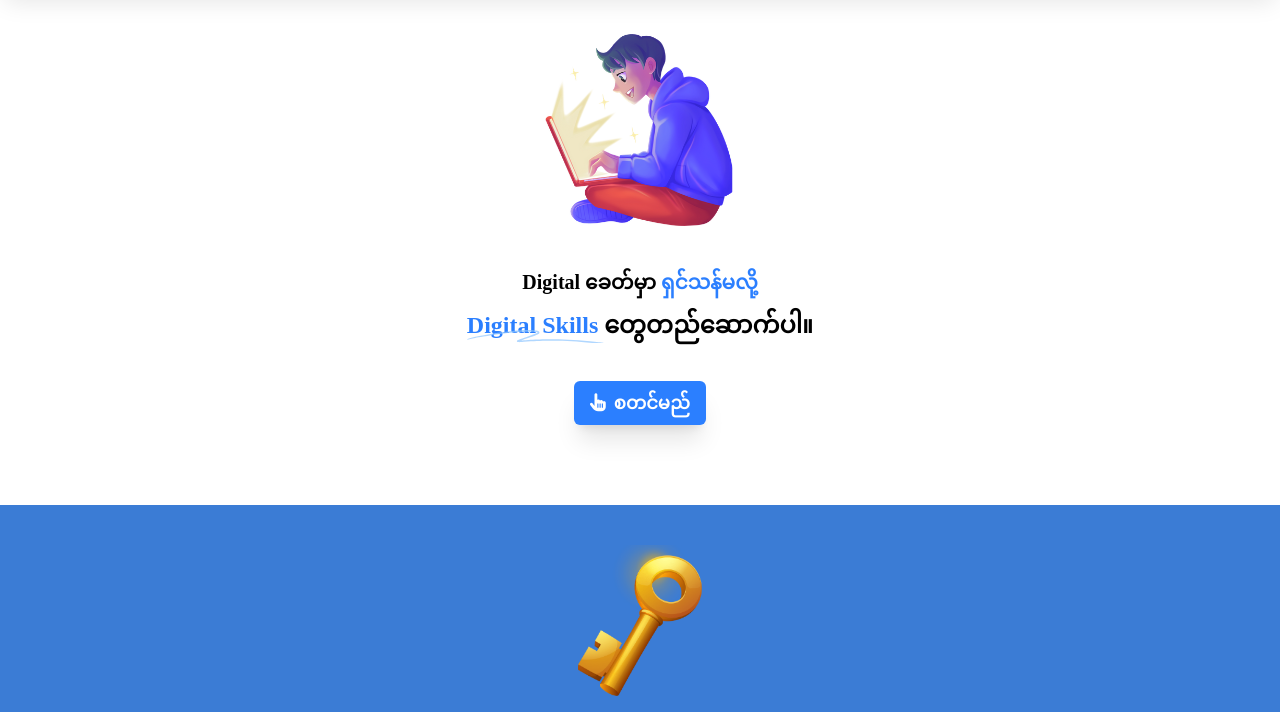
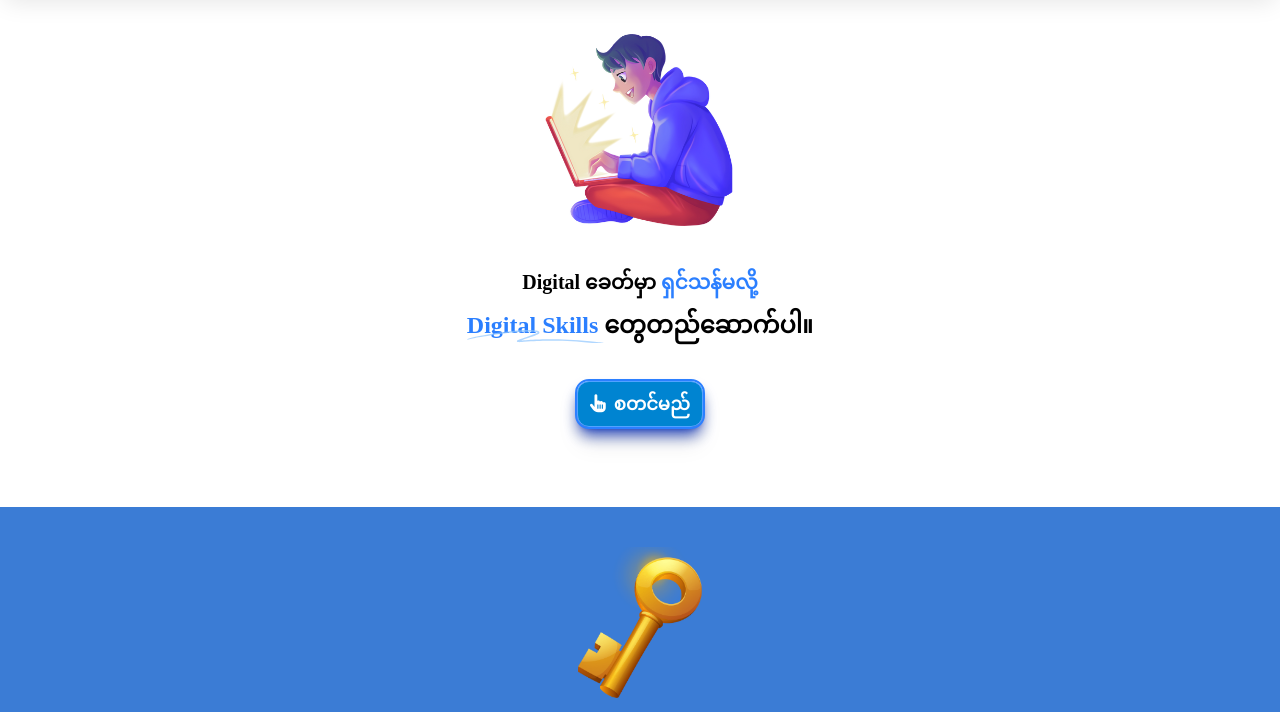
Before and after one commit to haru2004github/digitaltoetat, a website: page index.html in a window 1280 px wide. Shown: the part 66-778 px from the top of the page. Drawn offline with Linux system fonts and the light colour scheme.

Commit message:
update the language

```diff
--- a/index.html
+++ b/index.html
@@ -239,7 +239,7 @@
         </p> -->
 
         <div class="flex justify-center  mt-10 mb-20">
-            <a href="./courses.html" class="bg-blue-500 text-white px-4 py-2 text-lg font-semibold rounded-md shadow-xl flex items-center gap-x-2 hover:bg-blue-600 duration-300 hover:shadow-xl">
+            <a href="./courses.html" class="bg-sky-600 text-white px-3 py-2 text-lg font-semibold rounded-xl shadow-lg drop-shadow-xl shadow-blue-800 flex items-center gap-x-2 hover:bg-blue-600 duration-300 border border-blue-400 outline-2 outline-blue-500 ring-blue-500 ">
                 <i class="fas fa-hand-pointer"></i>
                 စတင်မည်
             </a>
```
Also changed, not shown: src/output.css.
